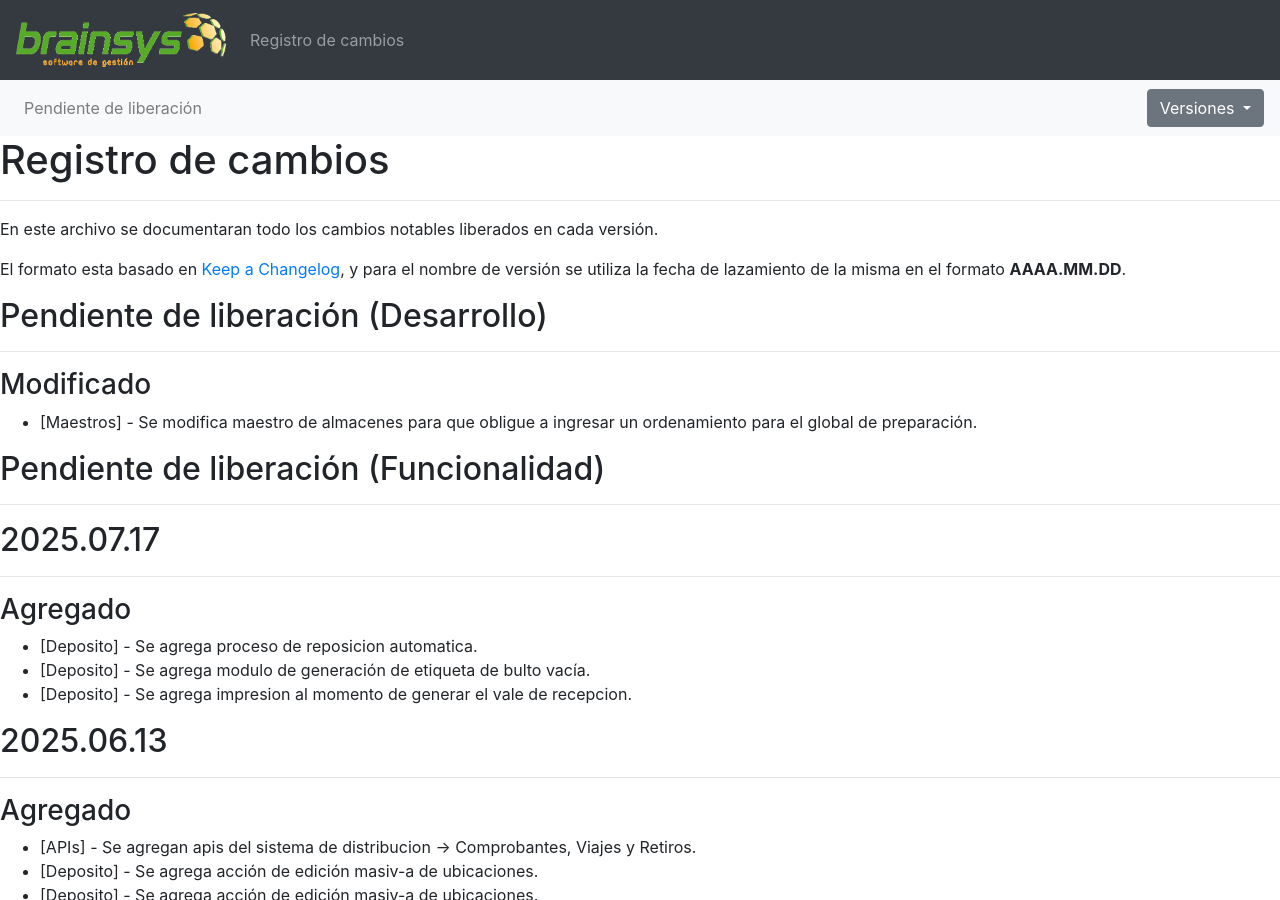
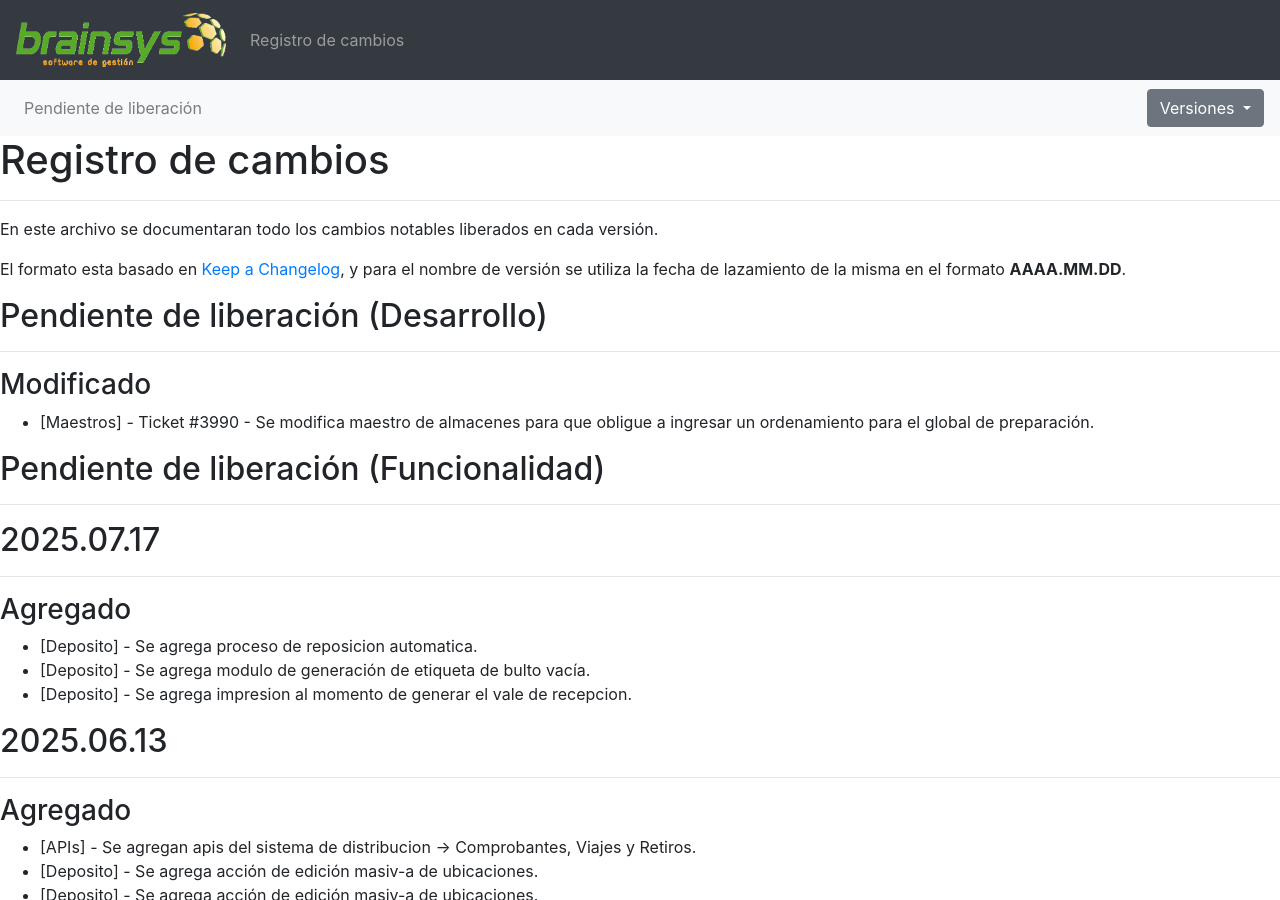
Before and after one commit to brainsys-arsaad/versionado, a Jekyll site: the page built from registro-cambios.markdown, in a window 1280 px wide and 900 px high. Built offline with Jekyll 4.4.1, drawn with Linux system fonts in a browser that asks for light colours.

Commit message:
Update registro-cambios.markdown

```diff
--- a/registro-cambios.markdown
+++ b/registro-cambios.markdown
@@ -120,7 +120,7 @@ El formato esta basado en [Keep a Changelog](https://keepachangelog.com/es-ES/1.
 
 ### Modificado
 
-- [Maestros] - Se modifica maestro de almacenes para que obligue a ingresar un ordenamiento para el global de preparación.
+- [Maestros] - Ticket #3990 - Se modifica maestro de almacenes para que obligue a ingresar un ordenamiento para el global de preparación.
 
 ## Pendiente de liberación (Funcionalidad)
 ---
```
